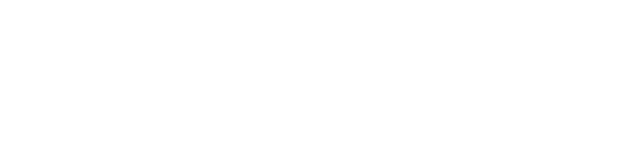
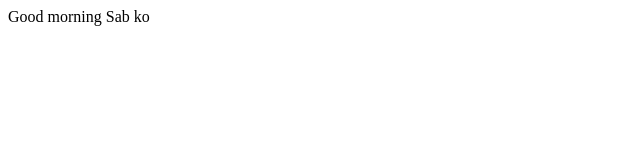
Before and after one commit to Dhiru9116/javascriptss, a plain HTML site: page index.html in a window 1280 px wide. Shown: the whole page, without its empty margins (0-640 px from the left). Drawn offline with Linux system fonts and the light colour scheme.

Commit message:
operatore,precedence

```diff
--- a/index.html
+++ b/index.html
@@ -4,8 +4,36 @@
     <meta charset="UTF-8">
     <meta name="viewport" content="width=device-width, initial-scale=1.0">
     <title>Document</title>
+    <style>
+
+    </style>
+    <script>
+
+    </script>
 </head>
 <body>
+    <div id="root">Dhiru</div>
+    <script>
+        document.getElementById('root').innerHTML = 'Good morning Sab ko';
 
+        //variable are like bucket
+
+        //keyword html CSS
+        var x;
+        var y=10; //variable Decleratiom and Initializatiom
+
+        //var var;//var is a reserverd keyword
+        //var class;//class is a reserverd keyword
+        //var boolean;
+
+        x=30; //Initialization
+        z=x+y;
+        console.log(z);
+        const a=50;//nitialization
+        console.log(z+a);
+
+        //console.log(x+y);
+
+    </script>
 </body>
 </html>
```
